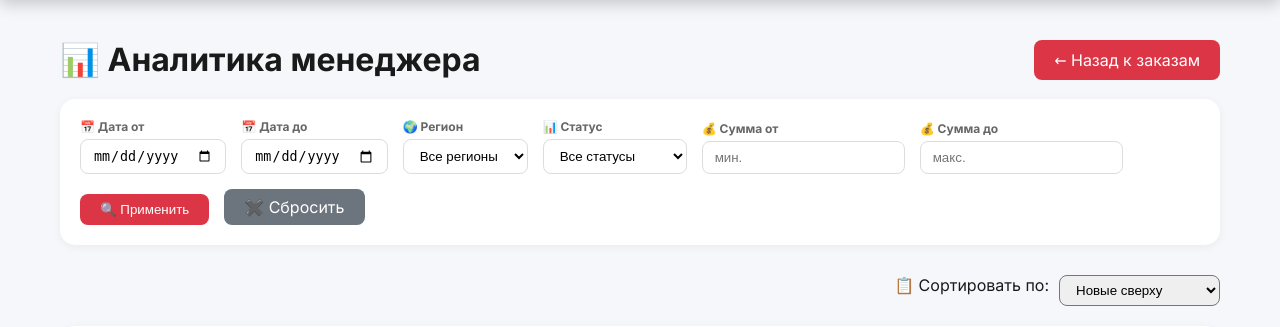
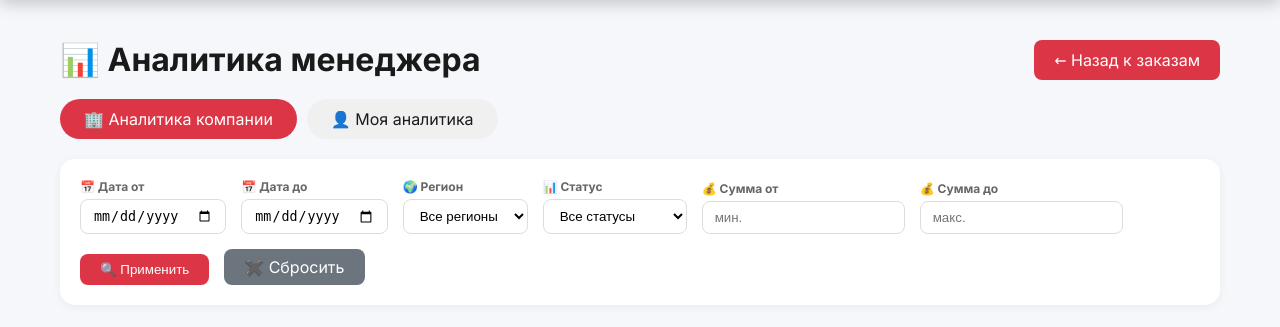
Before and after one commit to emilsttop/diplom_site, a Django app: page /orders/manager/analytics/ in a window 1280 px wide. Shown: the part 60-387 px from the top of the page. Run offline with Django 5.2, Linux system fonts and the light colour scheme; a user stored in the database is signed in; tables that the repository leaves empty hold one stand-in row (values such as "Sample post"); data that the repository does not hold is empty.

Commit message:
Добавлены две вкладки в аналитику менеджера: 'Аналитика компании' и 'Моя аналитика'. Исправлен редирект после входа: менеджеры и специалисты теперь попадают в свои панели, а не в каталог. Восстановление корзины после отложенного добавления сохранено.

```diff
--- a/orders/templates/orders/manager_analytics.html
+++ b/orders/templates/orders/manager_analytics.html
@@ -131,7 +131,52 @@
     }
     body.dark th {
         background: #2a2a3a;
-    }
+    }.analytics-tabs .tab-btn {
+    padding: 10px 24px;
+    background: #f0f0f0;
+    border-radius: 30px;
+    text-decoration: none;
+    color: #1a1a1a;
+    transition: all 0.3s;
+}
+.analytics-tabs .tab-btn.active {
+    background: #dc3545;
+    color: white;
+}
+.analytics-tabs .tab-btn:hover:not(.active) {
+    background: #ddd;
+}
+body.dark .analytics-tabs .tab-btn {
+    background: #2a2a3a;
+    color: #e0e0e0;
+}
+body.dark .analytics-tabs .tab-btn.active {
+    background: #dc3545;
+    color: white;
+}
+.analytics-tabs .tab-btn {
+    padding: 10px 24px;
+    background: #f0f0f0;
+    border-radius: 30px;
+    text-decoration: none;
+    color: #1a1a1a;
+    transition: all 0.3s;
+}
+.analytics-tabs .tab-btn.active {
+    background: #dc3545;
+    color: white;
+}
+.analytics-tabs .tab-btn:hover:not(.active) {
+    background: #ddd;
+}
+body.dark .analytics-tabs .tab-btn {
+    background: #2a2a3a;
+    color: #e0e0e0;
+}
+body.dark .analytics-tabs .tab-btn.active {
+    background: #dc3545;
+    color: white;
+}
 </style>
 
 <div style="display: flex; justify-content: space-between; align-items: center; margin-bottom: 20px;">
@@ -139,6 +184,14 @@
     <div>
         <a href="{% url 'manager_dashboard' %}" class="btn-analytics" style="background: #dc3545; color: white; padding: 10px 20px; border-radius: 8px; text-decoration: none;">← Назад к заказам</a>
     </div>
+</div>
+
+<!-- Вкладки выбора аналитики -->
+<div class="analytics-tabs" style="display: flex; gap: 10px; margin-bottom: 20px;">
+    <a href="?view=company{% if date_from %}&date_from={{ date_from }}{% endif %}{% if date_to %}&date_to={{ date_to }}{% endif %}{% if region_filter %}&region={{ region_filter }}{% endif %}{% if status_filter %}&status={{ status_filter }}{% endif %}{% if price_from %}&price_from={{ price_from }}{% endif %}{% if price_to %}&price_to={{ price_to }}{% endif %}{% if sort_by %}&sort={{ sort_by }}{% endif %}"
+       class="tab-btn {% if view_type == 'company' %}active{% endif %}">🏢 Аналитика компании</a>
+    <a href="?view=personal{% if date_from %}&date_from={{ date_from }}{% endif %}{% if date_to %}&date_to={{ date_to }}{% endif %}{% if region_filter %}&region={{ region_filter }}{% endif %}{% if status_filter %}&status={{ status_filter }}{% endif %}{% if price_from %}&price_from={{ price_from }}{% endif %}{% if price_to %}&price_to={{ price_to }}{% endif %}{% if sort_by %}&sort={{ sort_by }}{% endif %}"
+       class="tab-btn {% if view_type == 'personal' %}active{% endif %}">👤 Моя аналитика</a>
 </div>
 
 <!-- Панель фильтров -->
--- a/orders/views.py
+++ b/orders/views.py
@@ -66,10 +66,20 @@ def manager_chat(request, order_id):
 
 @login_required
 def manager_analytics(request):
+    """Аналитика с вкладками: по компании и по менеджеру"""
     if request.user.role not in ['manager', 'admin']:
         return redirect('catalog')
 
-    orders = Order.objects.all()
+    # Определяем, какую аналитику показывать
+    view_type = request.GET.get('view', 'company')  # company или personal
+
+    # Базовый queryset
+    if view_type == 'personal':
+        orders = Order.objects.filter(assigned_manager=request.user)
+        title = "Моя аналитика"
+    else:
+        orders = Order.objects.all()
+        title = "Аналитика компании"
 
     # === ФИЛЬТРЫ ===
     date_from = request.GET.get('date_from')
@@ -102,6 +112,7 @@ def manager_analytics(request):
     total_orders = orders.count()
     total_revenue = orders.filter(status='completed').aggregate(Sum('total_price'))['total_price__sum'] or 0
 
+    # Статусы
     status_stats = {
         'new': orders.filter(status='new').count(),
         'processing': orders.filter(status='processing').count(),
@@ -109,6 +120,7 @@ def manager_analytics(request):
         'cancelled': orders.filter(status='cancelled').count(),
     }
 
+    # Динамика по дням
     today = timezone.now().date()
     orders_by_day = []
     for i in range(29, -1, -1):
@@ -116,11 +128,13 @@ def manager_analytics(request):
         count = orders.filter(created_at__date=day).count()
         orders_by_day.append({'date': day.strftime('%d.%m'), 'count': count})
 
+    # Топ клиентов
     top_clients = orders.filter(status='completed').values('client__username').annotate(
         total_spent=Sum('total_price'),
         orders_count=Count('id')
     ).order_by('-total_spent')[:5]
 
+    # Список регионов для фильтра
     regions = Order.objects.exclude(region__isnull=True).exclude(region='').values_list('region', flat=True).distinct()
 
     context = {
@@ -138,6 +152,8 @@ def manager_analytics(request):
         'price_from': price_from,
         'price_to': price_to,
         'sort_by': sort_by,
+        'view_type': view_type,
+        'title': title,
     }
 
     return render(request, 'orders/manager_analytics.html', context)
```
Also changed, not shown: accounts/views.py (+17 -13 lines).
